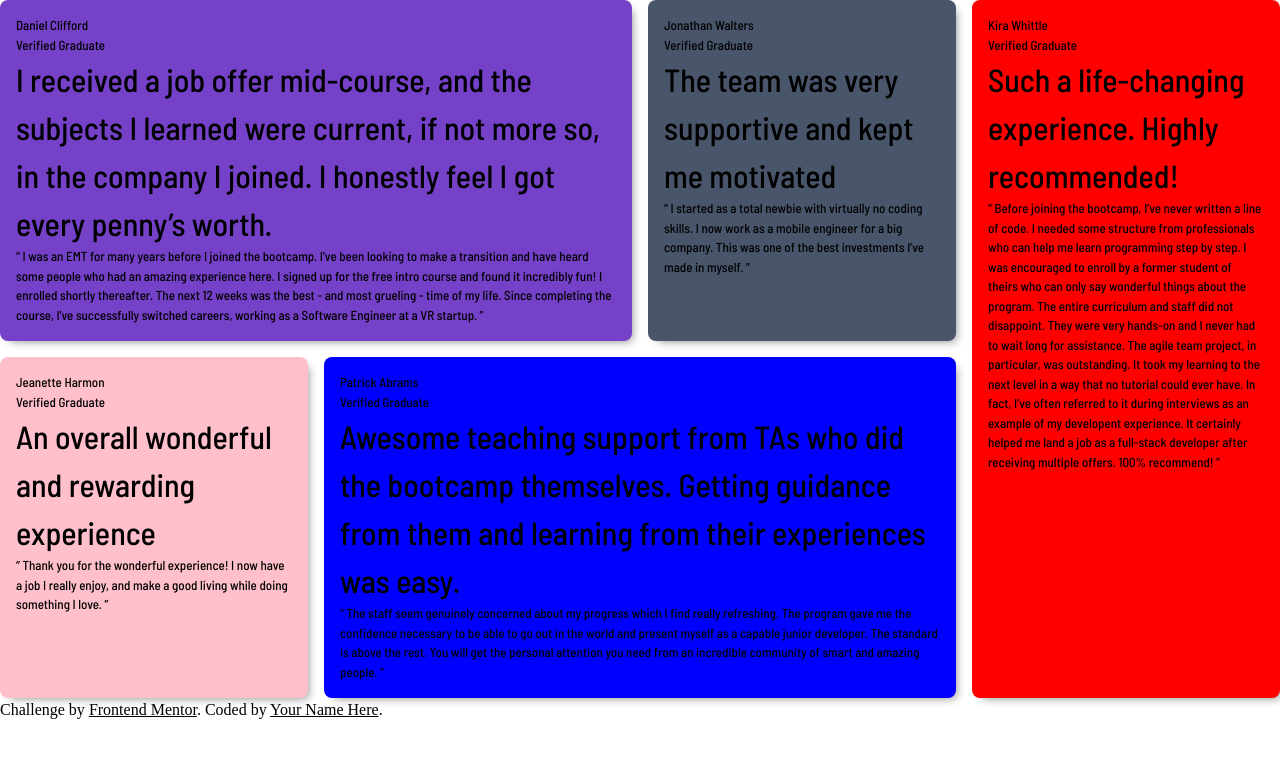
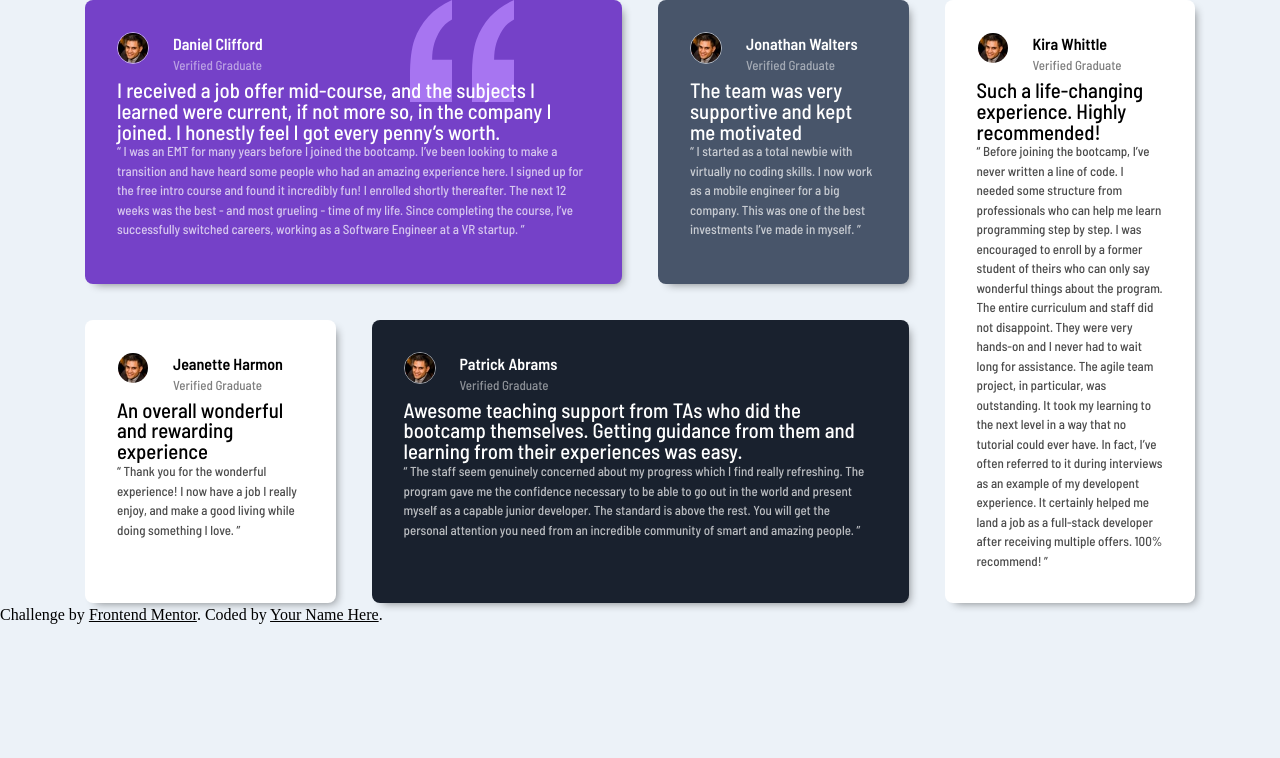
Before and after one commit to SaintSin/femc-astro, an Astro site: page /testimonials in a window 1280 px wide. Built offline with nearby package versions, Linux system fonts and the light colour scheme; Astro itself is replaced by a stand-in of ours.

Commit message:
Testimonials

```diff
--- a/src/pages/testimonials/index.astro
+++ b/src/pages/testimonials/index.astro
@@ -1,13 +1,17 @@
 ---
 import Layout from "@layouts/Layout.astro";
 import { Image } from "astro:assets";
+import person1 from "@images/testimonials/image-daniel.jpg";
 ---
 
 <Layout title="Welcome to Astro.">
   <main>
-    <div>
+    <div class="quote">
+      <header>
+        <Image src={person1} alt="person 1" />
         <p>Daniel Clifford</p>
         <p>Verified Graduate</p>
+      </header>
       <p>
         I received a job offer mid-course, and the subjects I learned were
         current, if not more so, in the company I joined. I honestly feel I got
@@ -23,25 +27,35 @@ import { Image } from "astro:assets";
       </p>
     </div>
     <div>
+      <header>
+        <Image src={person1} alt="person 1" />
         <p>Jonathan Walters</p>
         <p>Verified Graduate</p>
-      <p>The team was very supportive and kept me motivated</p><p>
+      </header>
+      <p>The team was very supportive and kept me motivated</p>
+      <p>
         “ I started as a total newbie with virtually no coding skills. I now
         work as a mobile engineer for a big company. This was one of the best
         investments I’ve made in myself. ”
       </p>
     </div>
     <div>
+      <header>
+        <Image src={person1} alt="person 1" />
         <p>Jeanette Harmon</p>
         <p>Verified Graduate</p>
+      </header>
       <p>An overall wonderful and rewarding experience</p><p>
         “ Thank you for the wonderful experience! I now have a job I really
         enjoy, and make a good living while doing something I love. ”
       </p>
     </div>
     <div>
+      <header>
+        <Image src={person1} alt="person 1" />
         <p>Patrick Abrams</p>
         <p>Verified Graduate</p>
+      </header>
       <p>
         Awesome teaching support from TAs who did the bootcamp themselves.
         Getting guidance from them and learning from their experiences was easy.
@@ -55,8 +69,11 @@ import { Image } from "astro:assets";
       </p>
     </div>
     <div>
+      <header>
+        <Image src={person1} alt="person 1" />
         <p>Kira Whittle</p>
         <p>Verified Graduate</p>
+      </header>
       <p>Such a life-changing experience. Highly recommended!</p>
       <p>
         “ Before joining the bootcamp, I’ve never written a line of code. I
@@ -96,6 +113,9 @@ import { Image } from "astro:assets";
     --padding-md: clamp(1.5rem, 6%, 3rem);
     --padding-lg: clamp(3rem, 12%, 6rem);
   }
+  body {
+    background: var(--clr-neutral-2);
+  }
   main {
     font-family: "Barlow Semi Condensed", sans-serif;
     margin-inline: auto;
@@ -103,36 +123,72 @@ import { Image } from "astro:assets";
     display: grid;
     grid-template-columns: repeat(4, 1fr);
     grid-template-rows: 1fr 1fr;
-    gap: 1rem;
-    max-width: 1280px;
+    gap: 2.25rem;
+    max-width: 1110px;
     font-size: 13px;
+
+    header {
+      display: grid;
+      grid-template-columns: (3rem auto);
+      grid-template-rows: 1fr 1fr;
+      gap: 0 0.5rem;
+      grid-template-areas:
+        "photo name"
+        "photo pos";
+
+      img {
+        width: 2rem;
+        height: 2rem;
+        border-radius: 100vh;
+        border: 1px solid rgba(255, 255, 255, 0.589);
+        grid-area: photo;
+      }
+      p:nth-child(2) {
+        grid-area: name;
+        font-weight: 600;
+        font-size: 1rem;
+      }
+      p:nth-child(3) {
+        grid-area: pos;
+        opacity: 50%;
+      }
+    }
     div {
-      padding: 1rem;
+      padding: 2rem;
       border-radius: 0.5rem;
       box-shadow: 5px 5px 10px -5px rgba(0, 0, 0, 0.49);
 
-      p:nth-child(3) {
-        font-size: 2rem;
+      &:not(header) > p:nth-child(2) {
+        font-size: 1.3rem;
+        line-height: 1;
+      }
+      &:not(header) > p:nth-child(3) {
+        opacity: 70%;
       }
     }
 
     div:nth-child(1) {
       background-color: var(--clr-primary);
+      color: white;
       grid-column: span 2;
       grid-row: 1;
     }
     div:nth-child(2) {
       background-color: var(--clr-secondary);
+      color: white;
+
       grid-column: span 1;
       grid-row: 1;
     }
     div:nth-child(3) {
-      background: pink;
+      background: white;
       grid-column: 1;
       grid-row: 2;
     }
     div:nth-child(4) {
-      background: blue;
+      background: var(--clr-third);
+      color: white;
+
       grid-column: 2 / 4;
       grid-row: 2;
     }
@@ -140,7 +196,12 @@ import { Image } from "astro:assets";
     div:nth-child(5) {
       grid-column: 4;
       grid-row: span 2;
-      background: red;
+      background: white;
     }
   }
+  .quote {
+    background: url("/images/bg-pattern-quotation.svg");
+    background-repeat: no-repeat;
+    background-position-x: 75%;
+  }
 </style>
```
Also changed, not shown: src/pages/index.astro (+9 -29 lines), public/images/bg-pattern-quotation.svg (added), src/assets/images/testimonials/bg-pattern-quotation.svg (added), src/assets/images/testimonials/image-daniel.jpg (added), src/assets/images/testimonials/image-jeanette.jpg (added), src/assets/images/testimonials/image-jonathan.jpg (added), src/assets/images/testimonials/image-kira.jpg (added), src/assets/images/testimonials/image-patrick.jpg (added). Lines whose indentation alone changed are shown as unchanged.
